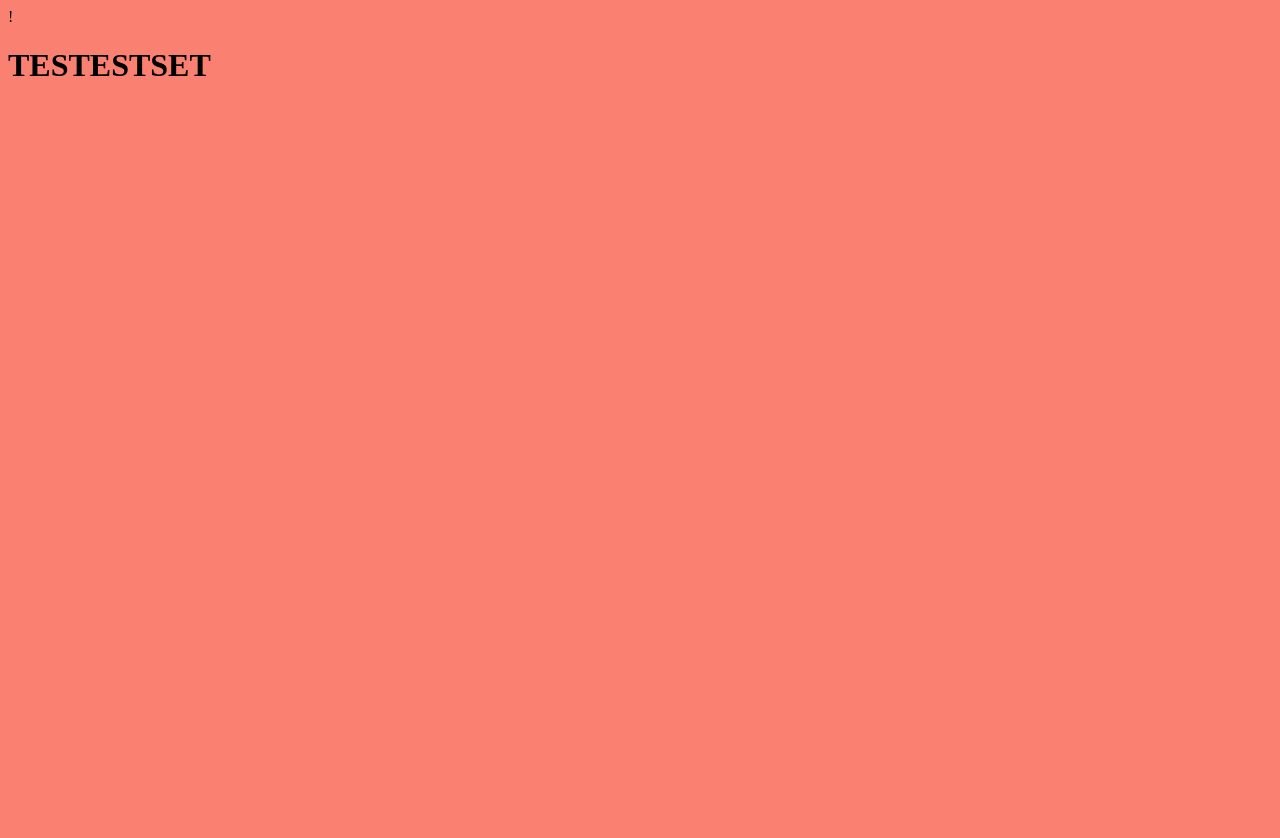
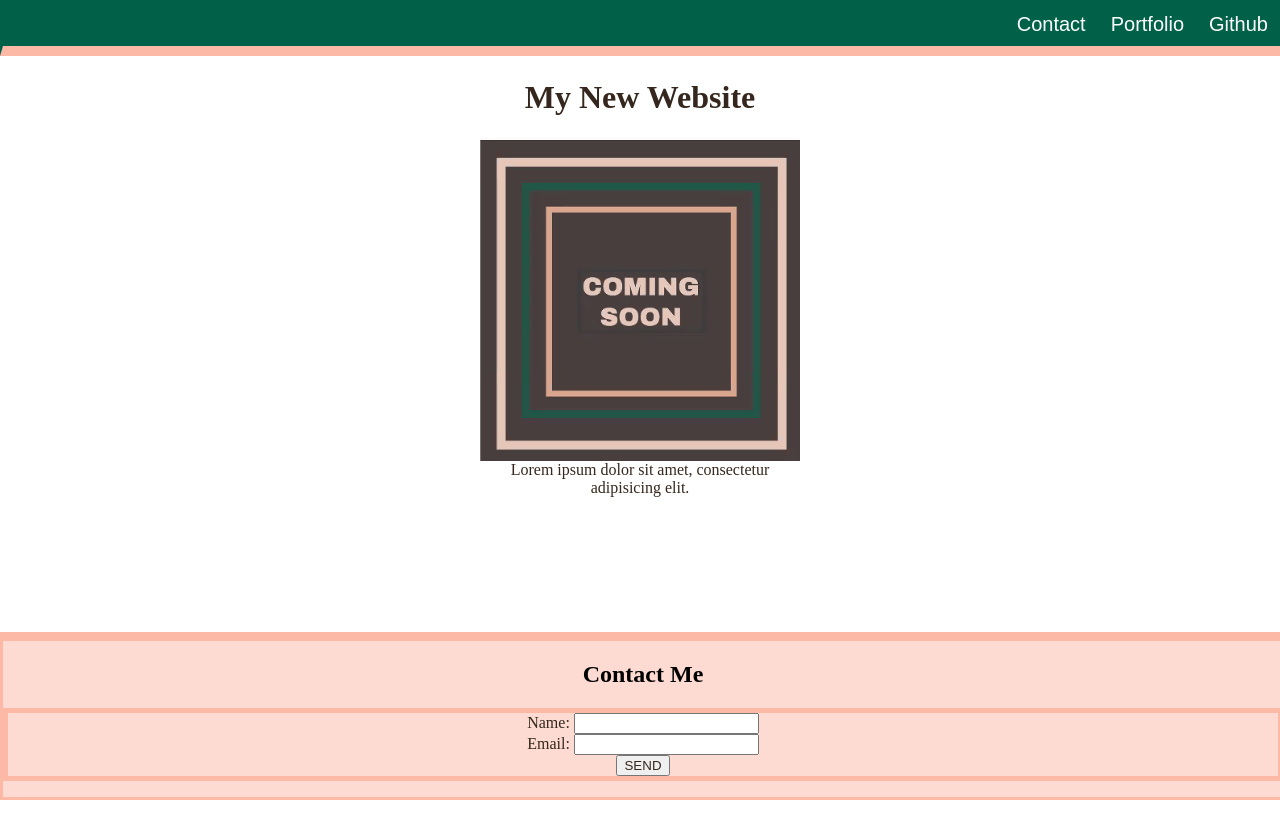
Before and after one commit to GabrielWarner/mini-project, a plain HTML site: page index.html in a window 1280 px wide. Shown: the top 838 px of the page. Before the commit the page ends 800 px from the top, so only its background shows below. Drawn offline with Linux system fonts and the light colour scheme.

Commit message:
site updates

```diff
--- a/index.html
+++ b/index.html
@@ -12,7 +12,28 @@
         <meta name="viewport" content="width=device-width, initial-scale=1">
         <link rel="stylesheet" href="style.css">
     </head>
+
+    <header>
+        <a href="#github">Github</a>
+        <a href="#github">Portfolio</a>
+        <a href="#github">Contact</a>
+    </header>
+
     <body>
-<h1>TESTESTSET</h1>
+        <h1>My New Website</h1>
+        <img src="image.png">
+        <p class="pBody">Lorem ipsum dolor sit amet, consectetur adipisicing elit. </p>
+        <section>
+            <h1></h1>
+        </section>
     </body>
+
+    <footer>
+<h2>Contact Me</h2>
+<form> <label for="fname">Name:</label>
+    <input type="text" id="name" name="name"><br>
+    <label for="lname">Email:</label>
+    <input type="text" id="email" name="email"><br>
+    <button>SEND</button>
+    </footer>
 </html>
--- a/style.css
+++ b/style.css
@@ -1,3 +1,75 @@
 body{
-    background-color: salmon;
+    background-color: cream;
+    text-align: center;
+    margin: auto;
+    margin-top: 40px;
+
+
 }
+
+header{
+    background-color: rgb(0, 97, 73);
+    position: fixed;
+    top: 0;
+    width: 100%;
+    border-style: solid;
+    border-bottom: 10px solid rgb(252, 185, 166);
+    color:rgb(0, 97, 73);
+
+}
+
+a{
+    float: right;
+    padding: 10px;
+    margin-right: 5px;
+    font-family: Arial, Helvetica, sans-serif;
+    text-decoration: none;
+    font-size: 20px;
+    color: rgb(255, 255, 255);
+
+
+
+}
+
+h1{
+    text-align: center;
+    color: rgb(53, 39, 29);
+}
+
+img{
+    float: center;
+}
+
+p{
+    width: 25%;
+    margin: auto;
+    color: rgb(53, 39, 29);
+}
+
+footer{
+    background-color: rgb(253, 219, 210);
+    position: fixed;
+    bottom:0%;
+    width: 100%;
+    border-top: 9px;
+    border-style: solid;
+    border-color: rgb(252, 185, 166);
+
+}
+
+form{
+    border: 10px;
+    color: rgb(53, 39, 29);
+    border: 5px solid rgb(252, 185, 166);
+
+
+
+}
+
+button{
+    color:rgb(53, 39, 29)
+}
+
+section{
+    height: 10000px;
+}
```
Also changed, not shown: image.png (added).
